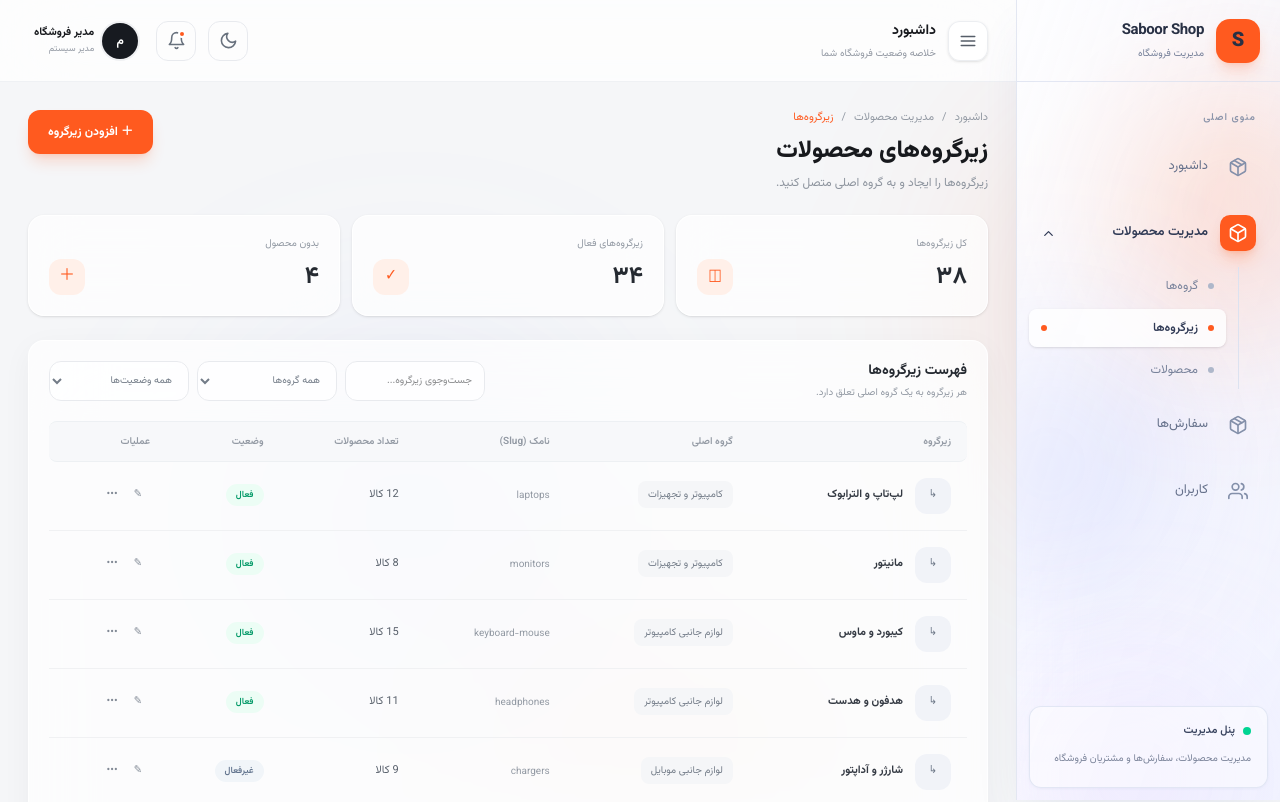
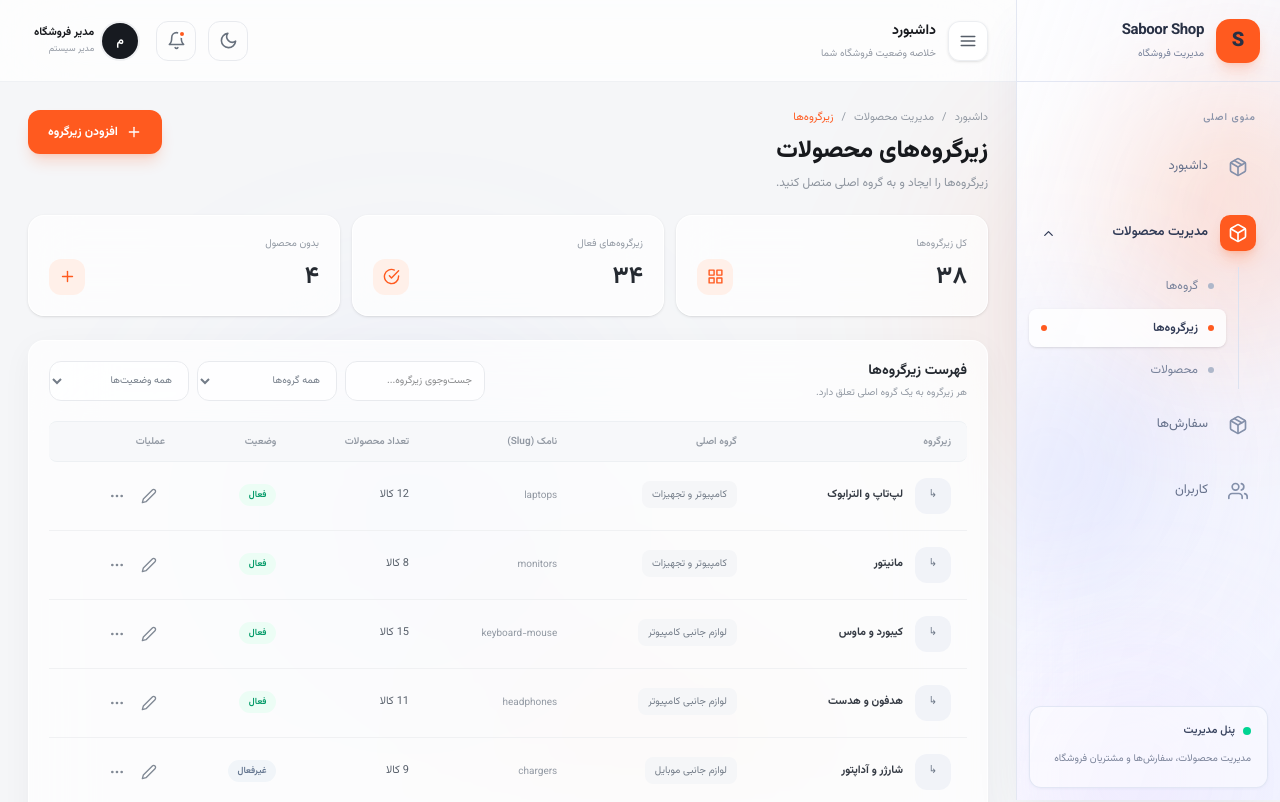
Before and after one commit to Amirsaboor/next-shop-fullstack, a Next.js app: page /admin/subgroups in a window 1280 px wide. Shown: the top 802 px of the page. Built offline with nearby package versions, Linux system fonts and the light colour scheme.

Commit message:
Replace subgroup page symbols with React Icons

```diff
--- a/src/app/(admin)/admin/subgroups/page.tsx
+++ b/src/app/(admin)/admin/subgroups/page.tsx
@@ -1,3 +1,4 @@
+import AppIcon from '@/components/ui/AppIcon';
 import Link from 'next/link';
 
 const subgroups = [
@@ -63,7 +64,7 @@ export default function SubgroupsPage() {
           </p>
         </div>
         <button className="inline-flex h-11 items-center gap-2 self-start rounded-xl bg-[#ff5a1f] px-5 text-xs font-bold text-white shadow-lg shadow-[#ff5a1f]/20">
-          ＋ افزودن زیرگروه
+          <AppIcon name="plus" size={16} /> افزودن زیرگروه
         </button>
       </div>
       <div className="grid grid-cols-2 gap-3 xl:grid-cols-3">
@@ -80,7 +81,7 @@ export default function SubgroupsPage() {
             <div className="mt-2 flex items-center justify-between">
               <strong className="text-2xl text-[#252a31] dark:text-white">{b}</strong>
               <span className="flex h-9 w-9 items-center justify-center rounded-xl bg-[#fff0e9] text-[#ff5a1f]">
-                {['◫', '✓', '＋'][i]}
+                <AppIcon name={['grid', 'check-circle', 'plus'][i]} size={17} />
               </span>
             </div>
           </div>
@@ -161,10 +162,10 @@ export default function SubgroupsPage() {
                   </td>
                   <td className="border-b border-[#f0f1f3] px-4 py-4 dark:border-white/[0.06]">
                     <button className="rounded-lg p-2 text-[#818995] hover:bg-[#fff0e9] hover:text-[#ff5a1f]">
-                      ✎
+                      <AppIcon name="edit" size={16} />
                     </button>
                     <button className="rounded-lg p-2 text-[#818995] hover:bg-rose-50 hover:text-rose-500">
-                      •••
+                      <AppIcon name="more" size={16} />
                     </button>
                   </td>
                 </tr>
```
